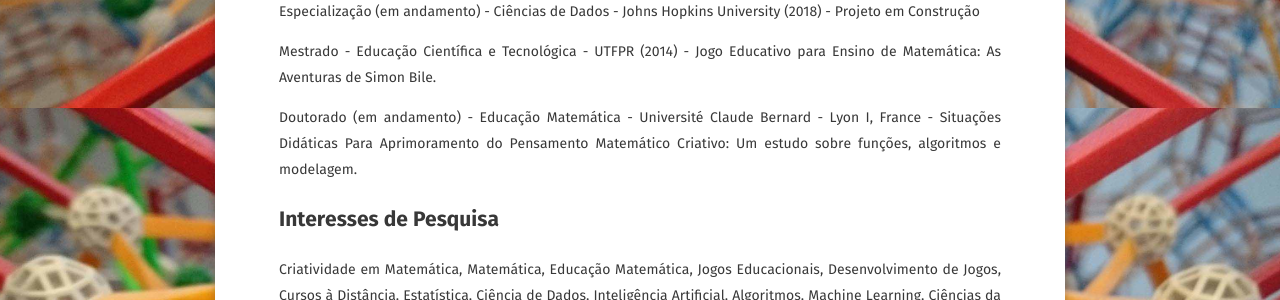
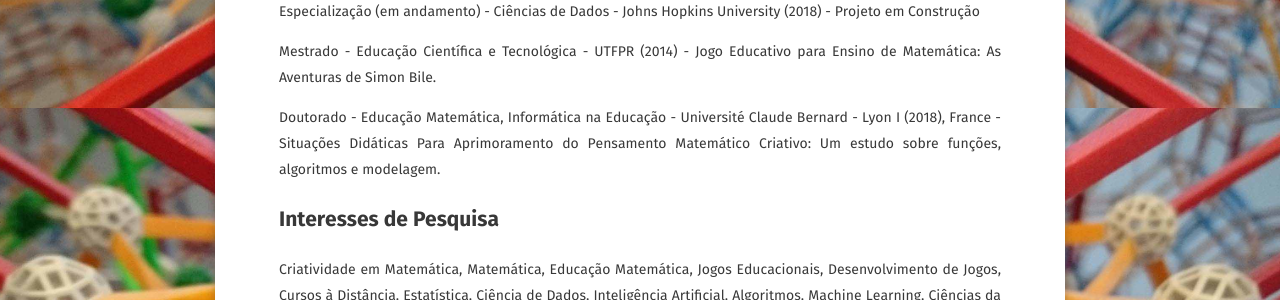
Before and after one commit to meumesmo/meumesmo.github.io, a Jekyll site: the page built from about/index.md, in a window 1280 px wide. Shown: the part 792-1092 px from the top of the page. Built offline with Jekyll 4.4.1, drawn with Linux system fonts in a browser that asks for light colours; some web fonts are replaced.

Commit message:
Update index.md

```diff
--- a/about/index.md
+++ b/about/index.md
@@ -24,7 +24,7 @@ Especialização (em andamento) - Ciências de Dados - Johns Hopkins University
 
 Mestrado - Educação Científica e Tecnológica - UTFPR (2014) - Jogo Educativo para Ensino de Matemática: As Aventuras de Simon Bile.
 
-Doutorado (em andamento) - Educação Matemática - Université Claude Bernard - Lyon I, France - Situações Didáticas Para Aprimoramento do Pensamento Matemático Criativo: Um estudo sobre funções, algoritmos e modelagem.
+Doutorado - Educação Matemática, Informática na Educação - Université Claude Bernard - Lyon I (2018), France - Situações Didáticas Para Aprimoramento do Pensamento Matemático Criativo: Um estudo sobre funções, algoritmos e modelagem.
 
 ## Interesses de Pesquisa
 
```
